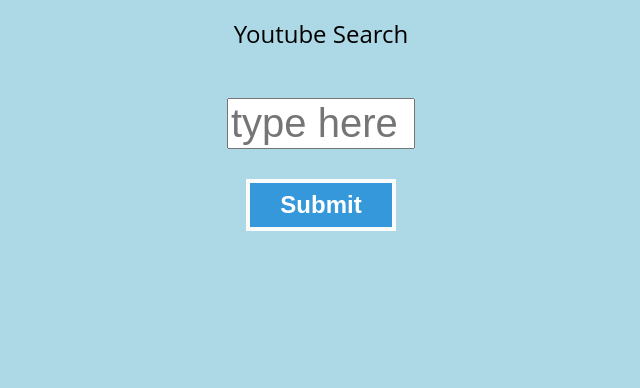
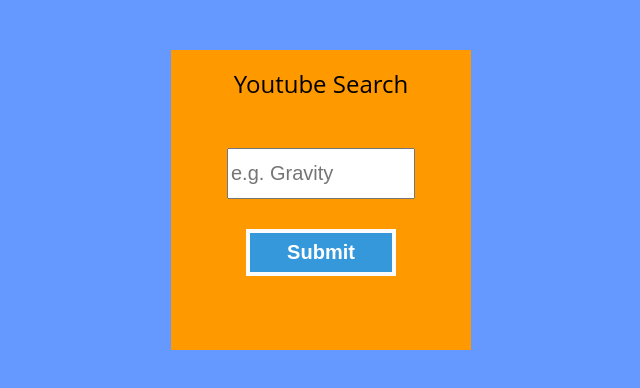
Before and after one commit to priyankakumbha/youtubeapi, a plain HTML site: page index.html in a window 1280 px wide. Shown: the whole page, without its empty margins (319-959 px from the left). Drawn offline with nearby package versions, Linux system fonts and the light colour scheme.

Commit message:
final touch

```diff
--- a/css/style.css
+++ b/css/style.css
@@ -1,7 +1,7 @@
 body{
 
 
-    background-color: lightblue;
+    background-color: #6599FF ;
     font-size: 1em;
     font-family: "Open Sans", "Helvetica Neue", sans-serif;
 }
@@ -25,7 +25,7 @@
 	height:45px;
 	width:180px;
 	margin-top: 30px;
-	font-size: 40px;
+	font-size: 20px;
 
 }
 #button-blue{
@@ -36,7 +36,7 @@
 	cursor:pointer;
 	background-color: #3498db;
 	color:white;
-	font-size:24px;
+	font-size:20px;
 	padding-top:8px;
 	padding-bottom:8px;
 	-webkit-transition: all 0.3s;
@@ -48,4 +48,12 @@
   #search-results{
   	font-size: 30px;
   	margin-top: 30px;
+  	margin-left: 30px;
+
   }
+  #square{
+  	width:300px;
+  	height:300px;
+  	margin:50px auto;
+  	background: #FF9900;
+  }
--- a/index.html
+++ b/index.html
@@ -23,18 +23,22 @@
 
 </head>
 <body>
-<div  id="container" >
+<div id="square">
+
 <h1>Youtube Search</h1>
 <form class="form" id="search-term">
-<input name="name" type="text" placeholder="type here" id="query" />
+<input name="name" type="text" placeholder="e.g. Gravity" id="query" />
 <div class="submit">
         <input type="submit"  id="button-blue"/>
         </div>
-        <div id="search-results">
 
-        </div>
-</div>
-</form>
+     </div>
+        <div id="search-results"></div>
+
+     </form>
+
+
+
 
 </body>
 </html>
--- a/js/app.js
+++ b/js/app.js
@@ -32,7 +32,7 @@
     var videoURL ='https://www.youtube.com/watch?v='+videoID;
     var hrefTagStart="<a href='"+videoURL+"'>";
     var hrefTagEnd="</a>";
-    var paraValue= "<img src= '"+thumbURL+"'style='width:300px;height:300px; margin-right:10px;'>";
+    var paraValue= "<img src= '"+thumbURL+"'style='width:250px;height:250px; margin-right:10px;'>";
   	/* display output in result area */
     html +=  hrefTagStart+paraValue +hrefTagEnd;
 
```
